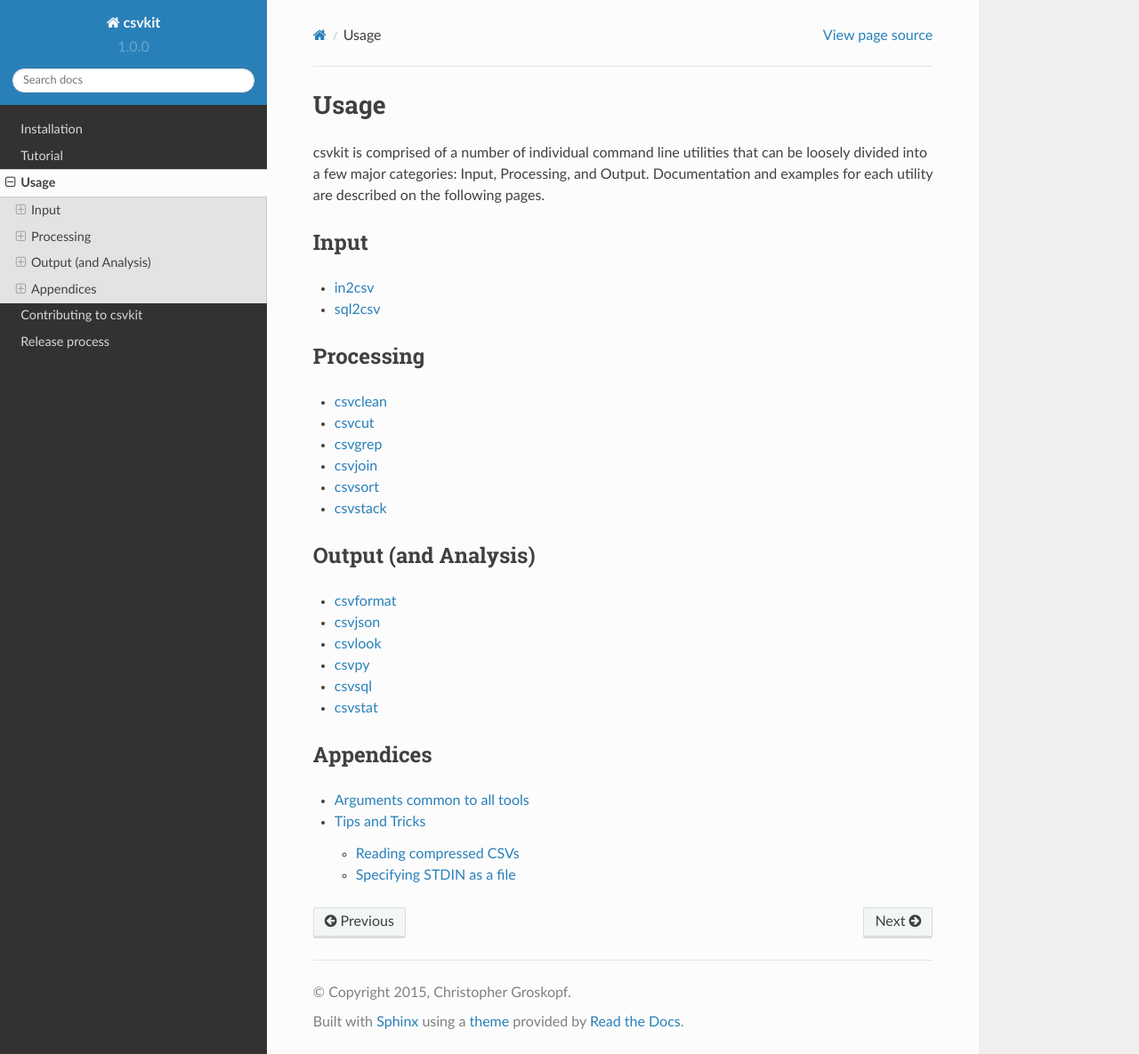
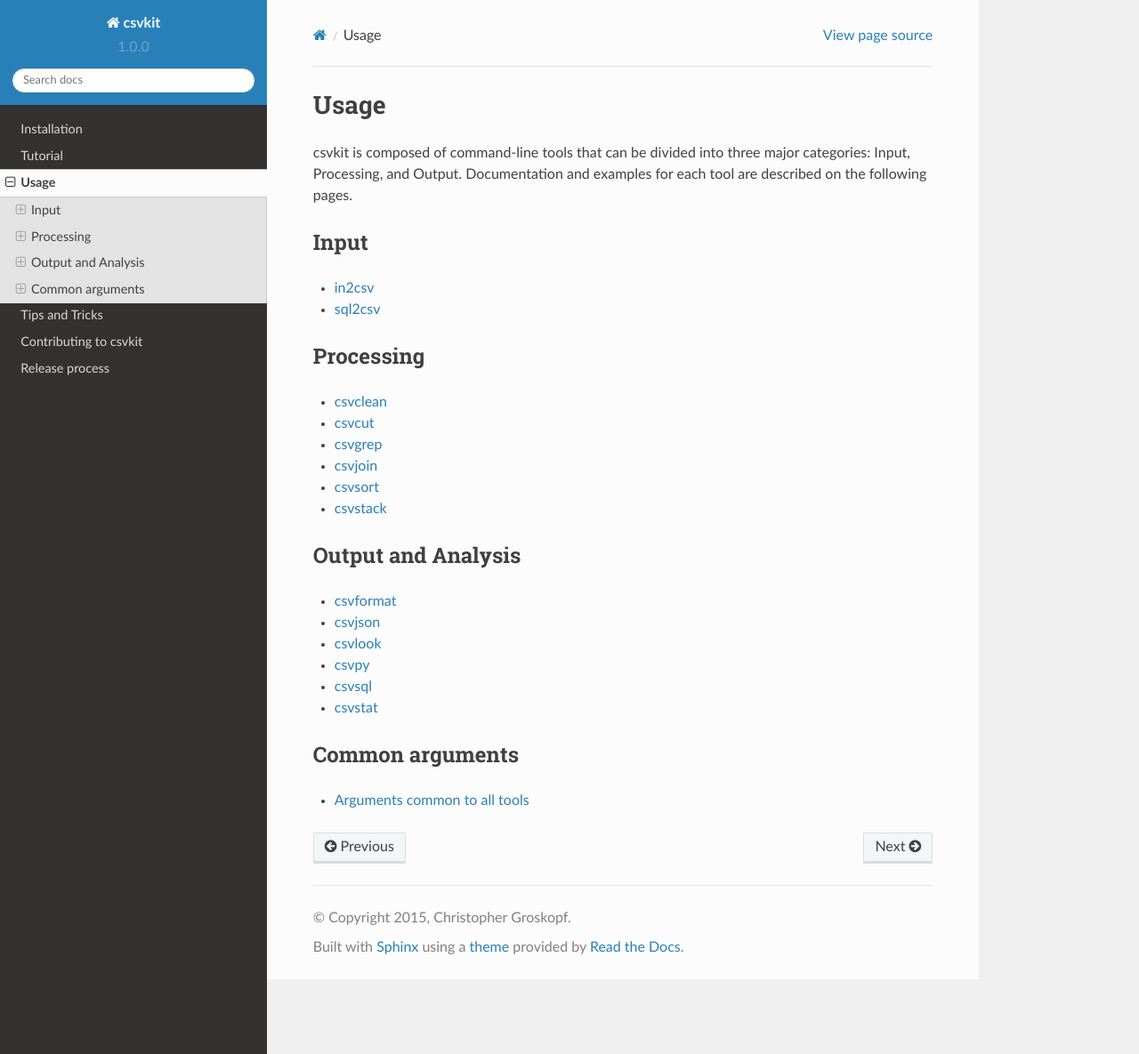
Before and after one commit to wireservice/csvkit, a Sphinx documentation site: the page built from docs/cli.rst, in a window 1280 px wide and 1185 px high. Shown: the whole window at 89% size. Built offline with Sphinx 7.4.7 and the Read the Docs theme 2.0.0, drawn with Linux system fonts in a browser that asks for light colours.

Commit message:
Move tricks to top-level, tidy cli

```diff
--- a/docs/cli.rst
+++ b/docs/cli.rst
@@ -2,7 +2,7 @@
 Usage
 =====
 
-csvkit is comprised of a number of individual command line utilities that can be loosely divided into a few major categories: Input, Processing, and Output. Documentation and examples for each utility are described on the following pages.
+csvkit is composed of command-line tools that can be divided into three major categories: Input, Processing, and Output. Documentation and examples for each tool are described on the following pages.
 
 Input
 =====
@@ -26,8 +26,8 @@
     scripts/csvsort
     scripts/csvstack
 
-Output (and Analysis)
-=====================
+Output and Analysis
+===================
 
 .. toctree::
     :maxdepth: 1
@@ -39,11 +39,10 @@
     scripts/csvsql
     scripts/csvstat
 
-Appendices
-==========
+Common arguments
+================
 
 .. toctree::
     :maxdepth: 2
 
     common_arguments
-    tricks
--- a/docs/index.rst
+++ b/docs/index.rst
@@ -67,6 +67,7 @@
     install
     tutorial
     cli
+    tricks
     contributing
     release
 
```
